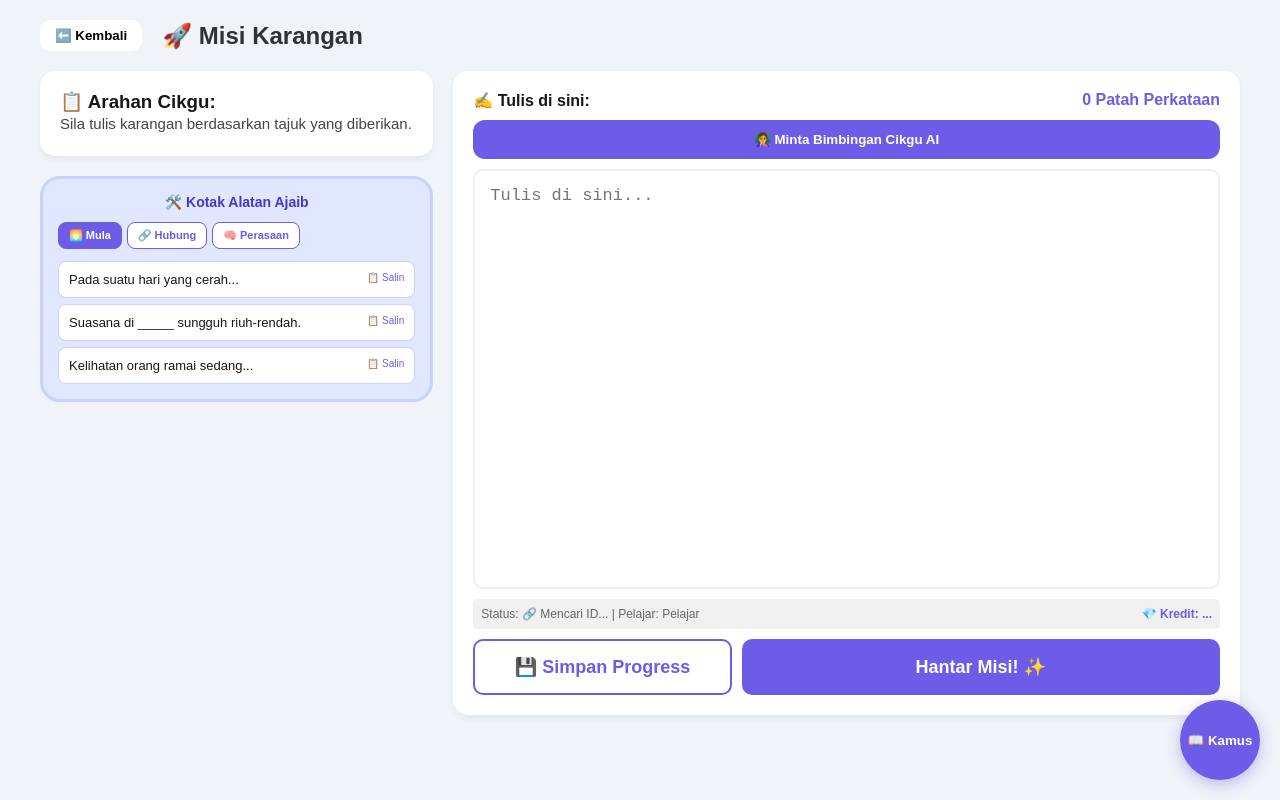
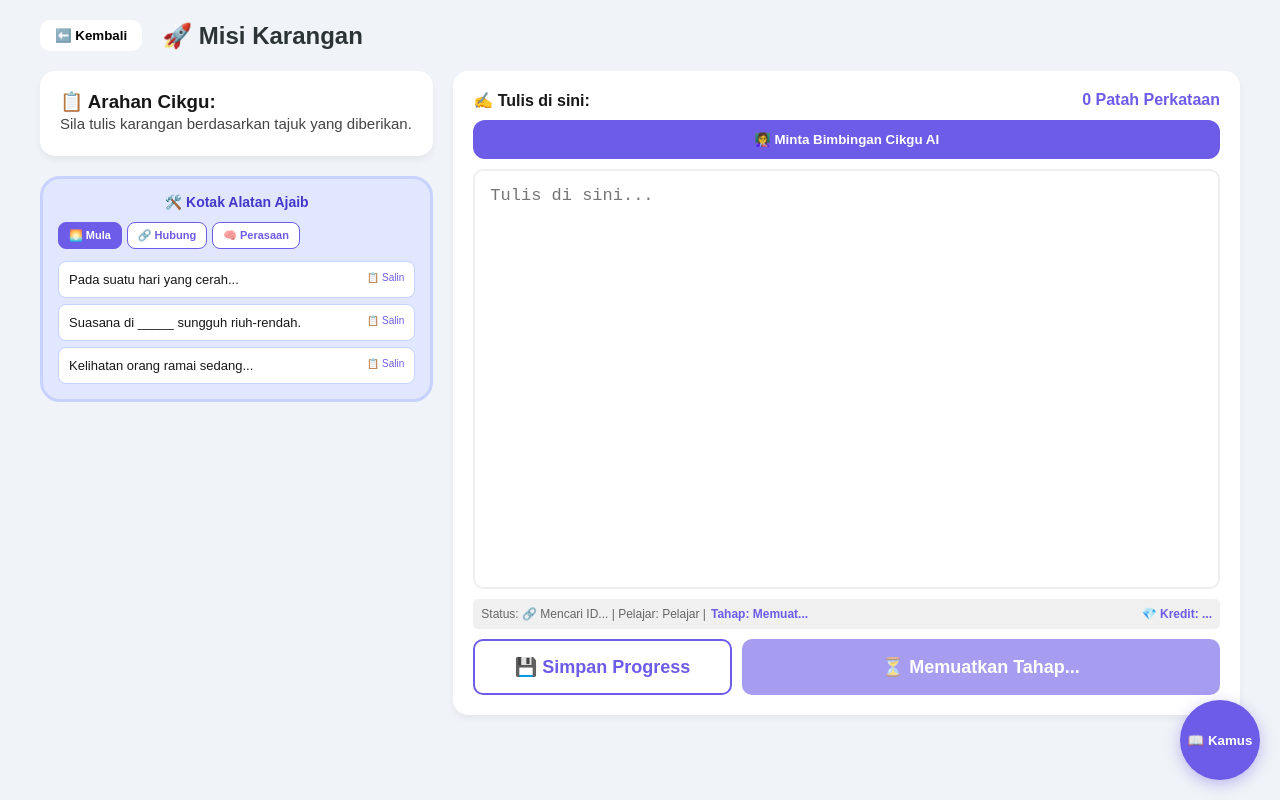
Before and after one commit to Ryaihanny/semak-karangan, a Next.js app: page /semakan in a window 1280 px wide. Built offline with nearby package versions, Linux system fonts and the light colour scheme; no server answers.

Commit message:
fix student level

```diff
--- a/pages/semakan.js
+++ b/pages/semakan.js
@@ -72,7 +72,7 @@ const [studentLevel, setStudentLevel] = useState(null);
         headers: { 'Content-Type': 'application/json' },
         body: JSON.stringify({
           currentDraft: essay,
-          level: taskData?.level || "Primary",
+          level: studentLevel,
           instructions: taskData?.instructions,
           taskTitle: taskData?.title
         }),
@@ -320,13 +320,28 @@ const isOverwrite = router.query.overwrite === 'true';
           </div>
 
           <div style={styles.statusFooter}>
-            <span>Status: {activeId ? `✅ Terhubung` : `🔗 Mencari ID...`} | Pelajar: {studentName}</span>
-            <span style={styles.creditBadge}>💎 Kredit: {credits ?? '...'}</span>
-          </div>
-
+  <span>
+    Status: {activeId ? `✅ Terhubung` : `🔗 Mencari ID...`} | Pelajar: {studentName} |
+    <span style={{ color: '#6C5CE7', fontWeight: 'bold', marginLeft: '5px' }}>
+      Tahap: {studentLevel || "Memuat..."}
+    </span>
+  </span>
+  <span style={styles.creditBadge}>💎 Kredit: {credits ?? '...'}</span>
+</div>
           <div style={{ display: 'flex', gap: '10px' }}>
             <button onClick={handleSaveProgress} disabled={isSaving} style={{ ...styles.submitBtn, backgroundColor: '#FFF', color: '#6C5CE7', border: '2px solid #6C5CE7', flex: 1 }}>{isSaving ? "⏳..." : "💾 Simpan Progress"}</button>
-            <button onClick={handleSemak} disabled={loading} style={{ ...styles.submitBtn, flex: 2 }}>{loading ? "⚡ Memproses..." : "Hantar Misi! ✨"}</button>
+           <button
+  onClick={handleSemak}
+  disabled={loading || !studentLevel} // Button is disabled if studentLevel is null
+  style={{
+    ...styles.submitBtn,
+    flex: 2,
+    opacity: !studentLevel ? 0.6 : 1, // Dims the button if level is missing
+    cursor: !studentLevel ? 'not-allowed' : 'pointer'
+  }}
+>
+  {loading ? "⚡ Memproses..." : !studentLevel ? "⏳ Memuatkan Tahap..." : "Hantar Misi! ✨"}
+</button>
           </div>
         </div>
       </div>
```
